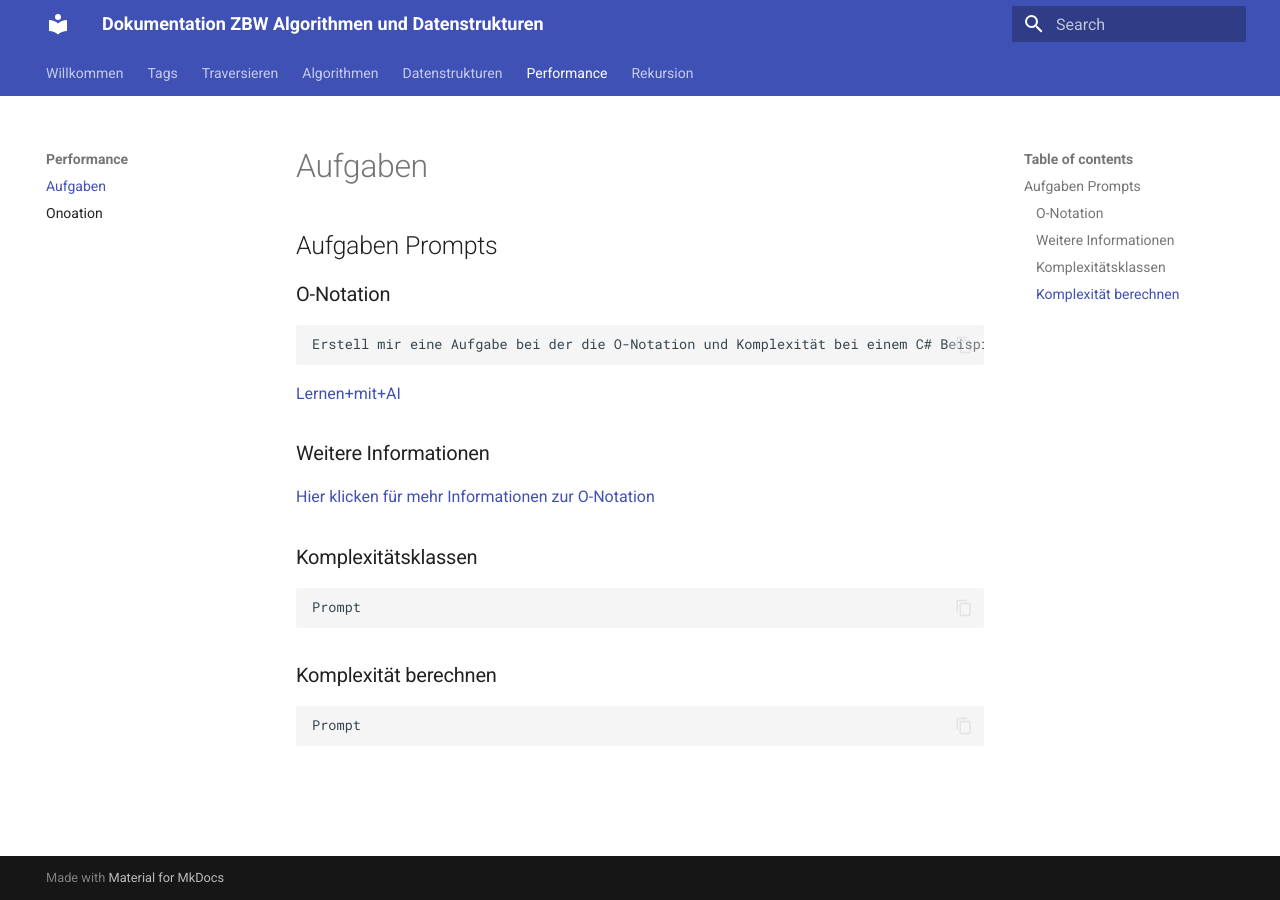
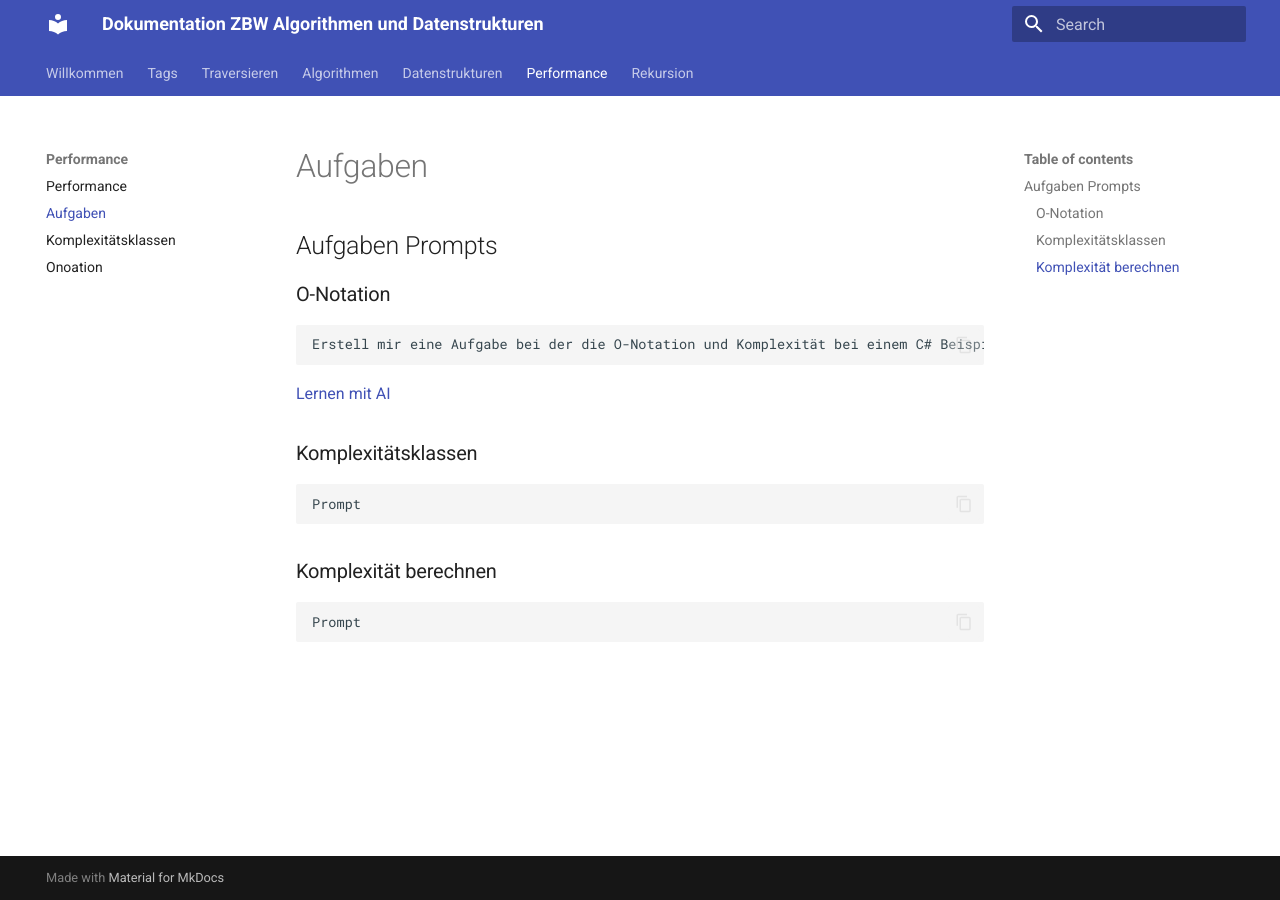
Before and after one commit to tsolenthaler/zbwAlgDs, an MkDocs documentation site: the page built from docs/performance/aufgaben.md, in a window 1280 px wide. Built offline with MkDocs 1.6.1 and Material for MkDocs 9.7.7, drawn with Linux system fonts in a browser that asks for light colours.

Commit message:
Add performance complexity classes and related tasks to documentation

````diff
--- a/docs/performance/aufgaben.md
+++ b/docs/performance/aufgaben.md
@@ -5,10 +5,7 @@
 ```
 Erstell mir eine Aufgabe bei der die O-Notation und Komplexität bei einem C# Beispiel berechnet werden muss.
 ```
-[Lernen+mit+AI](https://duckduckgo.com/?q=Erstell+mir+eine+Aufgabe+bei+der+die+O-Notation+und+Komplexität+bei+einem+C#+Beispiel+berechnet+werden+muss&t=ffab&ia=chat)
-
-### Weitere Informationen
-[Hier klicken für mehr Informationen zur O-Notation](https://de.wikipedia.org/wiki/Ordnung_(Komplexit%C3%A4tstheorie))
+[Lernen mit AI](https://duckduckgo.com/?q=Erstell+mir+eine+Aufgabe+bei+der+die+O-Notation+und+Komplexität+bei+einem+C#+Beispiel+berechnet+werden+muss&t=ffab&ia=chat)
 
 ### Komplexitätsklassen
 ```
--- /dev/null
+++ b/docs/performance/index.md
@@ -0,0 +1 @@
+# Performance
````
Also changed, not shown: docs/performance/komplexitaetsklassen.md (added, +38 -0 lines).
